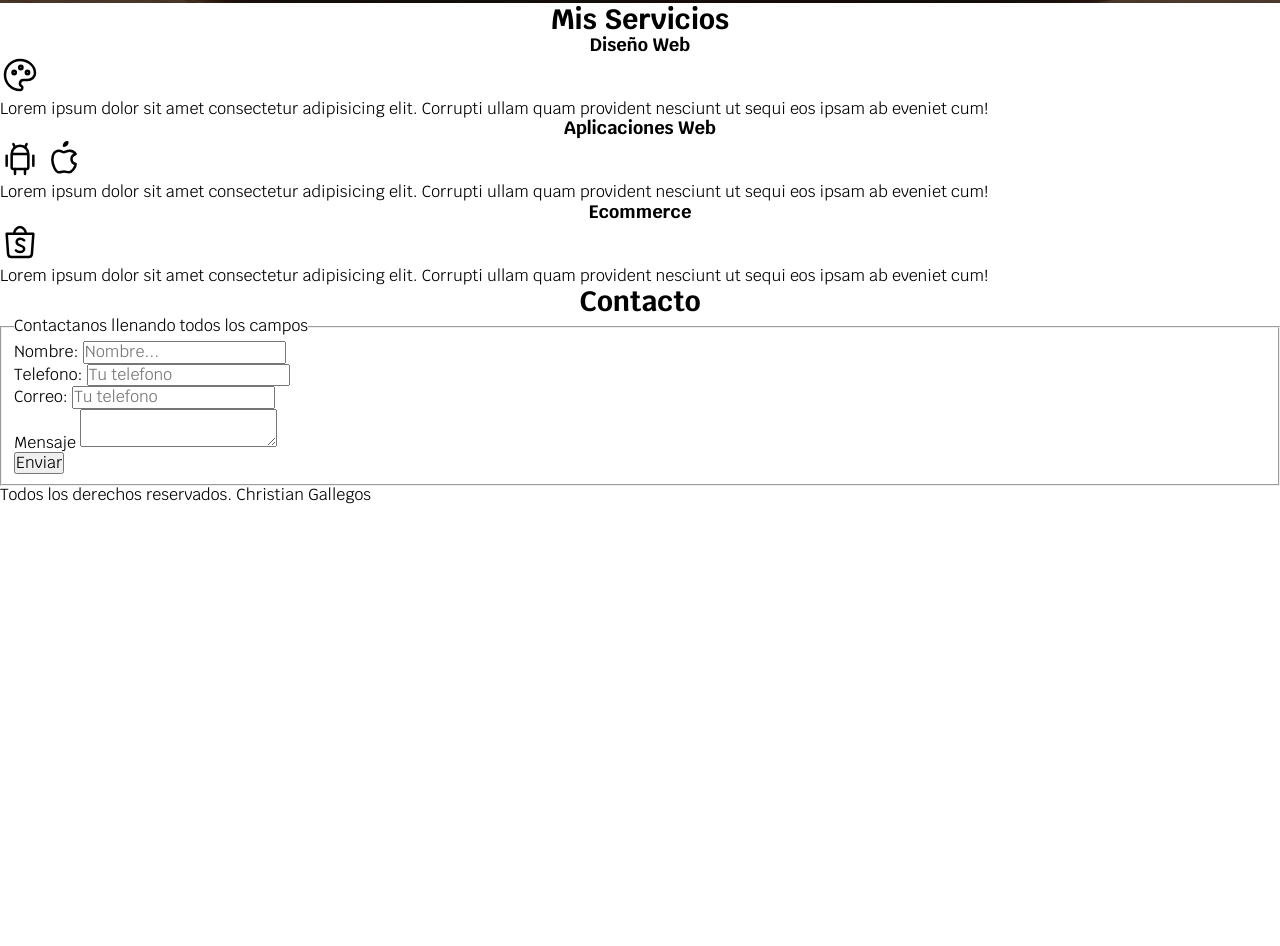
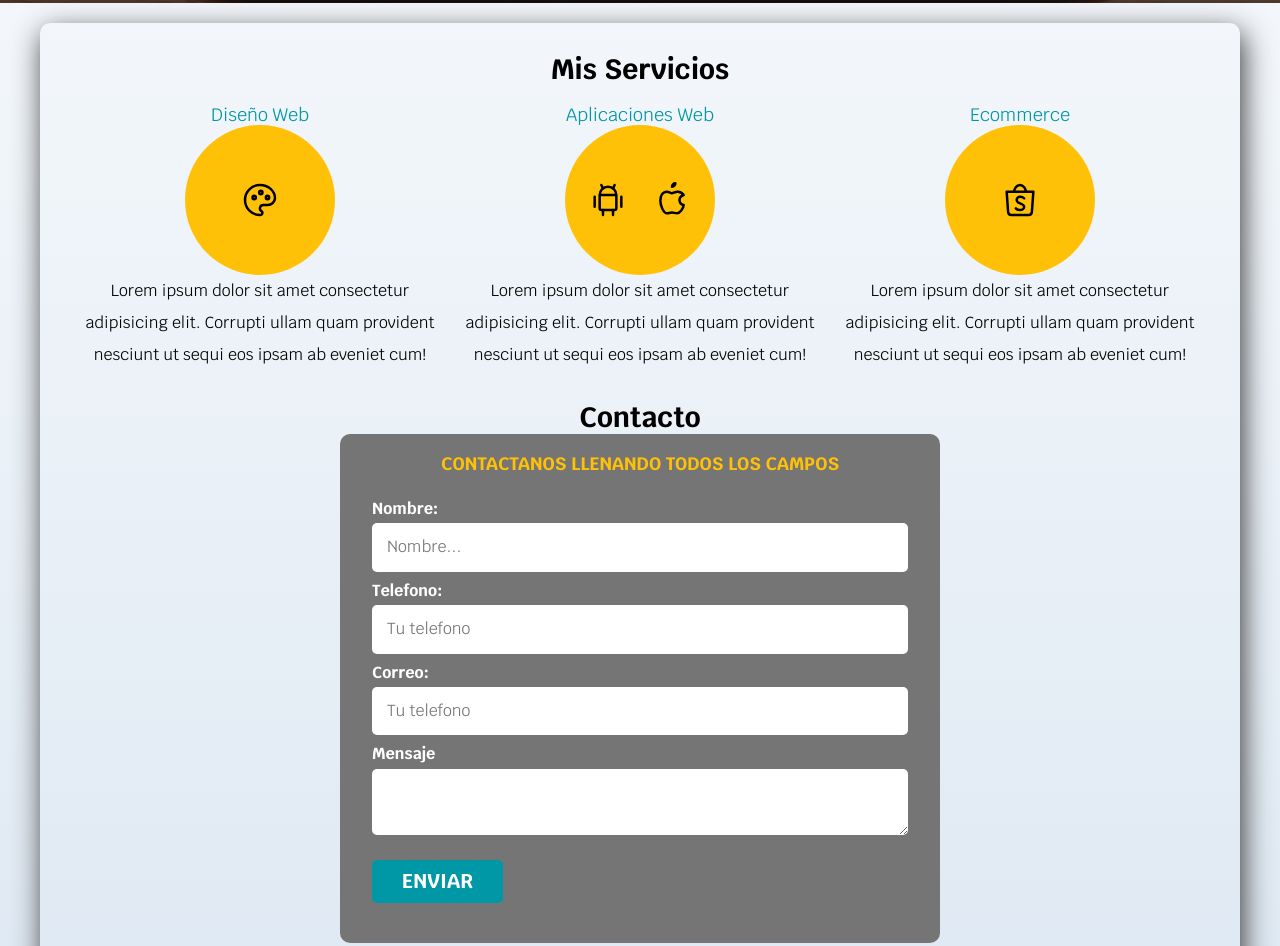
Before and after one commit to ChristianGallegos7/freelance, a plain HTML site: page index.html in a window 1280 px wide. Shown: the part 585-1531 px from the top of the page. Before the commit the page ends 1090 px from the top, so only its background shows below. Drawn offline with Linux system fonts and the light colour scheme.

Commit message:
first commit

```diff
--- a/css/style.css
+++ b/css/style.css
@@ -10,15 +10,18 @@
     --primario: rgba(255, 193, 7, 1);
     --secundario: #0097a7;
     --gris: #757575;
+    --grisClaro: #DFE9F3;
 }
 
 html {
     font-size: 62.5%;
+    scroll-snap-type: y mandatory;
 }
 
 body {
     font-size: 16px;
     font-family: 'Krub', sans-serif;
+    background-image: linear-gradient(to top, var(--grisClaro) 0%, var(--blanco) 100%);
 }
 
 h1 {
@@ -49,14 +52,16 @@ h3 {
     text-transform: uppercase;
     font-weight: bold;
     border-radius: .5rem;
-    width: 90%;
+    width: auto;
     text-align: center;
 }
 
-@media (min-width:768) {
-    .boton {
-        width: auto;
-    }
+.sombra {
+    box-shadow: 3px 9px 29px 0px rgba(38, 36, 36, 0.91);
+    -webkit-box-shadow: 3px 9px 29px 0px rgba(38, 36, 36, 0.91);
+    -moz-box-shadow: 3px 9px 29px 0px rgba(38, 36, 36, 0.91);
+    padding: 3rem;
+    border-radius: 1rem;
 }
 
 .titulo span {
@@ -70,6 +75,10 @@ h3 {
 
 .nav-bg {
     background-color: var(--secundario);
+}
+
+.contenedor__title {
+    margin-bottom: 20px;
 }
 
 .navegacion-principal {
@@ -107,6 +116,7 @@ h3 {
     background-size: cover;
     height: 450px;
     position: relative;
+    margin-bottom: 2rem;
 }
 
 .contenido-hero {
@@ -125,3 +135,85 @@ h3 {
 .contenido-hero p {
     color: var(--blanco);
 }
+
+.servicios {
+    display: grid;
+    grid-template-columns: repeat(3, 1fr);
+}
+
+.servicio {
+    display: flex;
+    flex-direction: column;
+    align-items: center;
+}
+
+.servicio h3 {
+    color: var(--secundario);
+    font-weight: 400;
+}
+
+.servicio p {
+    line-height: 2;
+    text-align: center;
+}
+
+.servicio .iconos {
+    height: 15rem;
+    width: 15rem;
+    background-color: var(--primario);
+    border-radius: 50%;
+    display: flex;
+    justify-content: space-evenly;
+    align-items: center;
+}
+
+.contact {
+    margin-top: 3rem;
+}
+
+
+
+.formulario {
+    background-color: var(--gris);
+    width: min(60rem, 100%);
+    margin: 0 auto;
+    padding: 2rem;
+    border-radius: 1rem;
+}
+
+.formulario legend {
+    text-align: center;
+    font-size: 1.8rem;
+    text-transform: uppercase;
+    font-weight: 700;
+    margin-bottom: 2rem;
+    color: var(--primario);
+}
+
+.formulario fieldset {
+    border: none;
+}
+
+.contenedor-campos {}
+
+.campo {
+    margin-bottom: 1rem;
+}
+
+.campo label {
+    color: var(--blanco);
+    font-weight: bold;
+    margin-bottom: .5rem;
+    display: block;
+}
+
+.input-text {
+    width: 100%;
+    border: none;
+    padding: 1.5rem;
+    border-radius: .5rem;
+}
+
+.enviar {
+    border: none;
+}
--- a/index.html
+++ b/index.html
@@ -44,13 +44,15 @@
         </div>
     </section>
 
-    <main>
-        <h2>Mis Servicios</h2>
-        <section>
+    <main class="contenedor sombra">
+        <h2 class="contenedor__title">Mis Servicios</h2>
+        <div class="servicios">
+            <section class="servicio">
                 <h3>Diseño Web</h3>
-            <svg xmlns="http://www.w3.org/2000/svg" class="icon icon-tabler icon-tabler-palette" width="40" height="40"
-                viewBox="0 0 24 24" stroke-width="1.5" stroke="#000000" fill="none" stroke-linecap="round"
-                stroke-linejoin="round">
+                <div class="iconos">
+                    <svg xmlns="http://www.w3.org/2000/svg" class="icon icon-tabler icon-tabler-palette" width="40"
+                        height="40" viewBox="0 0 24 24" stroke-width="1.5" stroke="#000000" fill="none"
+                        stroke-linecap="round" stroke-linejoin="round">
                         <path stroke="none" d="M0 0h24v24H0z" fill="none" />
                         <path
                             d="M12 21a9 9 0 0 1 0 -18c4.97 0 9 3.582 9 8c0 1.06 -.474 2.078 -1.318 2.828c-.844 .75 -1.989 1.172 -3.182 1.172h-2.5a2 2 0 0 0 -1 3.75a1.3 1.3 0 0 1 -1 2.25" />
@@ -58,15 +60,18 @@
                         <path d="M12.5 7.5m-1 0a1 1 0 1 0 2 0a1 1 0 1 0 -2 0" />
                         <path d="M16.5 10.5m-1 0a1 1 0 1 0 2 0a1 1 0 1 0 -2 0" />
                     </svg>
-            <p>Lorem ipsum dolor sit amet consectetur adipisicing elit. Corrupti ullam quam provident nesciunt ut sequi
+                </div>
+                <p>Lorem ipsum dolor sit amet consectetur adipisicing elit. Corrupti ullam quam provident nesciunt ut
+                    sequi
                     eos
                     ipsam ab eveniet cum!</p>
             </section>
-        <section>
+            <section class="servicio">
                 <h3>Aplicaciones Web</h3>
-            <svg xmlns="http://www.w3.org/2000/svg" class="icon icon-tabler icon-tabler-brand-android" width="40"
-                height="40" viewBox="0 0 24 24" stroke-width="1.5" stroke="#000000" fill="none" stroke-linecap="round"
-                stroke-linejoin="round">
+                <div class="iconos">
+                    <svg xmlns="http://www.w3.org/2000/svg" class="icon icon-tabler icon-tabler-brand-android"
+                        width="40" height="40" viewBox="0 0 24 24" stroke-width="1.5" stroke="#000000" fill="none"
+                        stroke-linecap="round" stroke-linejoin="round">
                         <path stroke="none" d="M0 0h24v24H0z" fill="none" />
                         <path d="M4 10l0 6" />
                         <path d="M20 10l0 6" />
@@ -77,67 +82,77 @@
                         <path d="M15 18l0 3" />
                     </svg>
                     <svg xmlns="http://www.w3.org/2000/svg" class="icon icon-tabler icon-tabler-brand-apple" width="40"
-                height="40" viewBox="0 0 24 24" stroke-width="1.5" stroke="#000000" fill="none" stroke-linecap="round"
-                stroke-linejoin="round">
+                        height="40" viewBox="0 0 24 24" stroke-width="1.5" stroke="#000000" fill="none"
+                        stroke-linecap="round" stroke-linejoin="round">
                         <path stroke="none" d="M0 0h24v24H0z" fill="none" />
                         <path
                             d="M9 7c-3 0 -4 3 -4 5.5c0 3 2 7.5 4 7.5c1.088 -.046 1.679 -.5 3 -.5c1.312 0 1.5 .5 3 .5s4 -3 4 -5c-.028 -.01 -2.472 -.403 -2.5 -3c-.019 -2.17 2.416 -2.954 2.5 -3c-1.023 -1.492 -2.951 -1.963 -3.5 -2c-1.433 -.111 -2.83 1 -3.5 1c-.68 0 -1.9 -1 -3 -1z" />
                         <path d="M12 4a2 2 0 0 0 2 -2a2 2 0 0 0 -2 2" />
                     </svg>
-            <p>Lorem ipsum dolor sit amet consectetur adipisicing elit. Corrupti ullam quam provident nesciunt ut sequi
+                </div>
+                <p>Lorem ipsum dolor sit amet consectetur adipisicing elit. Corrupti ullam quam provident nesciunt ut
+                    sequi
                     eos
                     ipsam ab eveniet cum!</p>
             </section>
-        <section>
+            <section class="servicio">
                 <h3>Ecommerce</h3>
+                <div class="iconos">
                     <svg xmlns="http://www.w3.org/2000/svg" class="icon icon-tabler icon-tabler-brand-shopee" width="40"
-                height="40" viewBox="0 0 24 24" stroke-width="1.5" stroke="#000000" fill="none" stroke-linecap="round"
-                stroke-linejoin="round">
+                        height="40" viewBox="0 0 24 24" stroke-width="1.5" stroke="#000000" fill="none"
+                        stroke-linecap="round" stroke-linejoin="round">
                         <path stroke="none" d="M0 0h24v24H0z" fill="none" />
                         <path d="M4 7l.867 12.143a2 2 0 0 0 2 1.857h10.276a2 2 0 0 0 2 -1.857l.867 -12.143h-16z" />
                         <path d="M8.5 7c0 -1.653 1.5 -4 3.5 -4s3.5 2.347 3.5 4" />
                         <path
                             d="M9.5 17c.413 .462 1 1 2.5 1s2.5 -.897 2.5 -2s-1 -1.5 -2.5 -2s-2 -1.47 -2 -2c0 -1.104 1 -2 2 -2s1.5 0 2.5 1" />
                     </svg>
-            <p>Lorem ipsum dolor sit amet consectetur adipisicing elit. Corrupti ullam quam provident nesciunt ut sequi
+                </div>
+                <p>Lorem ipsum dolor sit amet consectetur adipisicing elit. Corrupti ullam quam provident nesciunt ut
+                    sequi
                     eos
                     ipsam ab eveniet cum!</p>
             </section>
-    </main>
+        </div>
 
-    <section>
+
+
+        <section class="contact">
             <h2>Contacto</h2>
-        <form action="">
+            <form action="" class="formulario">
                 <fieldset>
                     <legend>Contactanos llenando todos los campos</legend>
 
-                <div>
+                    <div class="contenedor-campos">
+                        <div class="campo">
                             <label for="nombre">Nombre:</label>
-                    <input type="text" id="nombre" name="nombre" placeholder="Nombre...">
+                            <input class="input-text" type="text" id="nombre" name="nombre" placeholder="Nombre...">
                         </div>
 
-                <div>
+                        <div class="campo">
                             <label for="telefono">Telefono:</label>
-                    <input type="tel" id="telefono" name="telefono" placeholder="Tu telefono">
+                            <input class="input-text" type="tel" id="telefono" name="telefono"
+                                placeholder="Tu telefono">
                         </div>
 
-                <div>
+                        <div class="campo">
                             <label for="correo">Correo:</label>
-                    <input type="email" id="correo" name="correo" placeholder="Tu telefono">
+                            <input class="input-text" type="email" id="correo" name="correo" placeholder="Tu telefono">
                         </div>
 
-                <div>
+                        <div class="campo">
                             <label for="mensaje">Mensaje</label>
-                    <textarea name="mensaje" id="mensaje"></textarea>
+                            <textarea class="input-text" name="mensaje" id="mensaje"></textarea>
                         </div>
 
-                <div>
-                    <input type="submit" value="Enviar">
+                        <div class="campo">
+                            <input class="boton enviar" type="submit" value="Enviar">
+                        </div>
                     </div>
                 </fieldset>
             </form>
         </section>
-
+    </main>
     <footer>
         <p>Todos los derechos reservados. Christian Gallegos</p>
     </footer>
```
Lines whose indentation alone changed are shown as unchanged.
